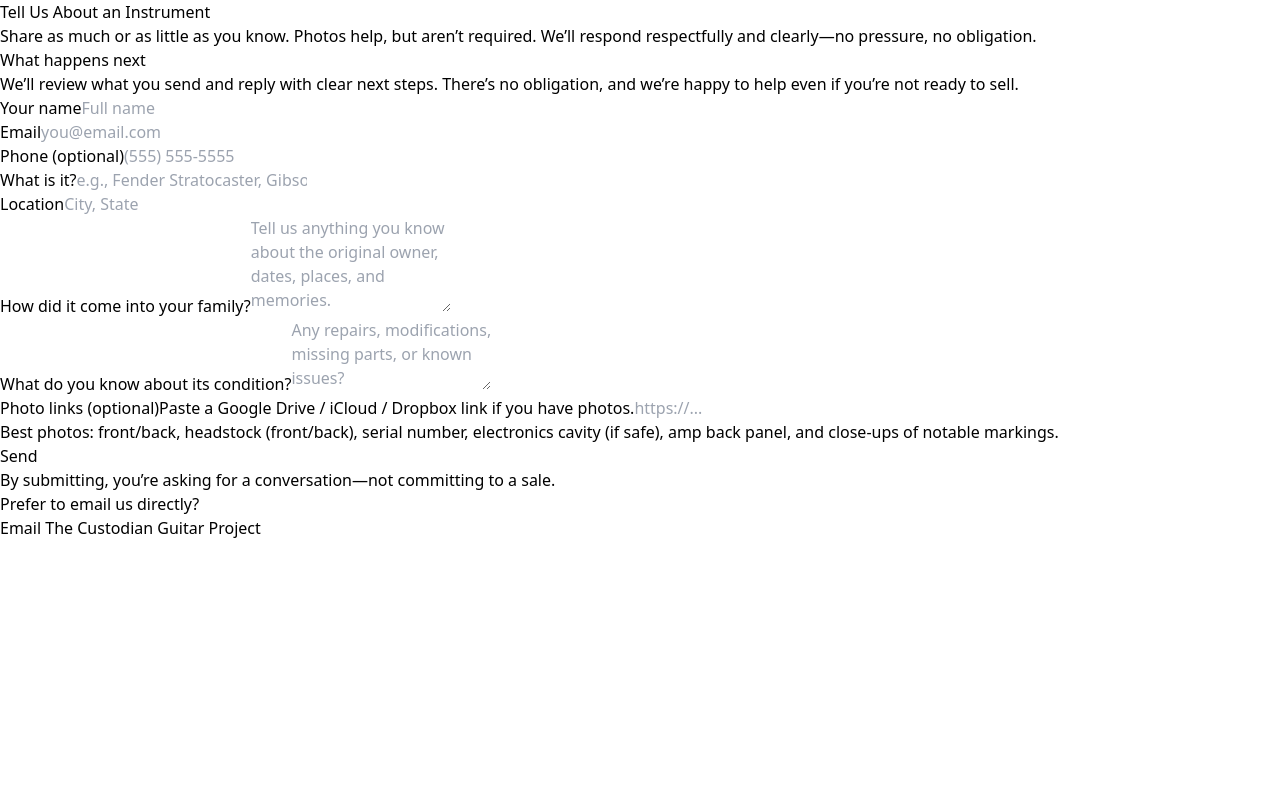
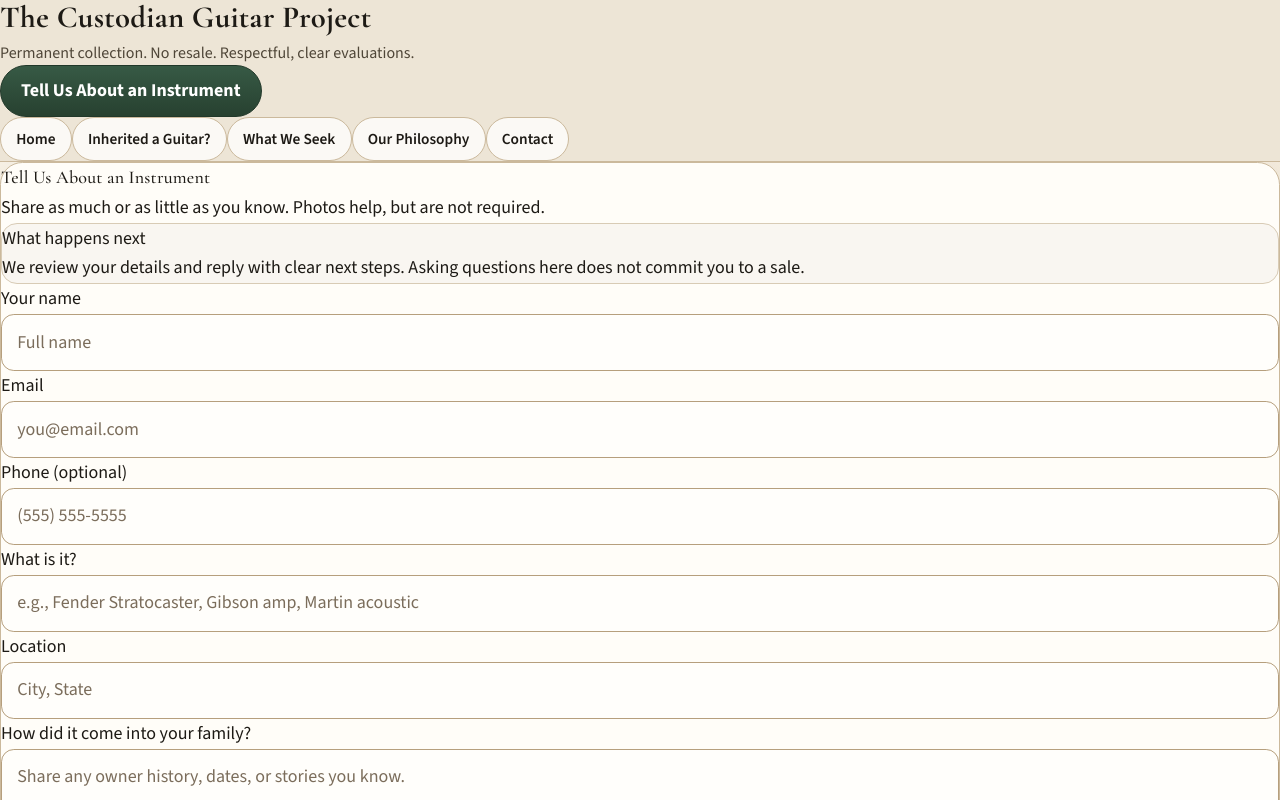
Before and after one commit to ezrasalehi-bot/custodian-guitar-project, a Next.js app in the folder custodian-guitar-project/: page /submit in a window 1280 px wide. Shown: the top 800 px of the page. Built offline with nearby package versions, Linux system fonts and the light colour scheme.

Commit message:
/workspace/custodian-guitar-project

```diff
--- a/custodian-guitar-project/app/globals.css
+++ b/custodian-guitar-project/app/globals.css
@@ -2,5 +2,165 @@
 @tailwind components;
 @tailwind utilities;
 
-:root { color-scheme: light; }
-html, body { height: 100%; }
+:root {
+  color-scheme: light;
+  --paper: #f2ece1;
+  --paper-strong: #ebe2d1;
+  --card: #fffdf8;
+  --line: #cbb99c;
+  --ink: #1d1a15;
+  --ink-soft: #4f4638;
+  --brand: #2f4d3a;
+  --brand-dark: #21382a;
+  --accent: #8e5f2b;
+}
+
+html,
+body {
+  height: 100%;
+}
+
+body {
+  margin: 0;
+  background:
+    radial-gradient(circle at 20% -10%, #fff9ea 0%, transparent 42%),
+    radial-gradient(circle at 85% 0%, #f5e9d6 0%, transparent 36%),
+    var(--paper);
+  color: var(--ink);
+  font-family: var(--font-body), "Segoe UI", Tahoma, sans-serif;
+  font-size: 18px;
+  line-height: 1.65;
+}
+
+h1,
+h2,
+h3,
+.site-title {
+  font-family: var(--font-title), Georgia, serif;
+  letter-spacing: 0.01em;
+}
+
+a,
+button,
+input,
+textarea,
+select {
+  font: inherit;
+}
+
+:focus-visible {
+  outline: 3px solid var(--accent);
+  outline-offset: 2px;
+  border-radius: 8px;
+}
+
+.site-header {
+  position: sticky;
+  top: 0;
+  z-index: 50;
+  border-bottom: 1px solid var(--line);
+  background: color-mix(in srgb, var(--paper-strong) 90%, white 10%);
+  backdrop-filter: blur(6px);
+}
+
+.site-title {
+  display: inline-block;
+  font-size: clamp(1.5rem, 2.4vw, 2rem);
+  font-weight: 700;
+  line-height: 1.2;
+  color: var(--ink);
+  text-decoration: none;
+}
+
+.site-subtitle {
+  margin-top: 0.35rem;
+  color: var(--ink-soft);
+  font-size: 1rem;
+  line-height: 1.4;
+}
+
+.nav-chip {
+  display: inline-flex;
+  align-items: center;
+  justify-content: center;
+  min-height: 44px;
+  border: 1px solid var(--line);
+  border-radius: 999px;
+  padding: 0.45rem 0.95rem;
+  background: color-mix(in srgb, white 78%, var(--paper-strong) 22%);
+  color: var(--ink);
+  text-decoration: none;
+  font-weight: 600;
+  font-size: 0.96rem;
+}
+
+.nav-chip:hover {
+  background: #ffffff;
+}
+
+.btn-primary,
+.btn-secondary {
+  display: inline-flex;
+  align-items: center;
+  justify-content: center;
+  min-height: 48px;
+  border-radius: 999px;
+  padding: 0.65rem 1.25rem;
+  font-weight: 700;
+  text-decoration: none;
+}
+
+.btn-primary {
+  border: 1px solid var(--brand-dark);
+  color: white;
+  background: linear-gradient(180deg, #375a45 0%, #274130 100%);
+}
+
+.btn-primary:hover {
+  background: linear-gradient(180deg, #3c604b 0%, #223726 100%);
+}
+
+.btn-secondary {
+  border: 1px solid var(--line);
+  color: var(--ink);
+  background: #fffdf7;
+}
+
+.btn-secondary:hover {
+  background: #ffffff;
+}
+
+.panel {
+  border: 1px solid var(--line);
+  background: var(--card);
+  border-radius: 1.4rem;
+  box-shadow: 0 12px 28px rgba(55, 44, 27, 0.08);
+}
+
+.soft-panel {
+  border: 1px solid color-mix(in srgb, var(--line) 75%, white 25%);
+  background: color-mix(in srgb, white 70%, var(--paper-strong) 30%);
+  border-radius: 1rem;
+}
+
+input,
+textarea,
+select {
+  width: 100%;
+  border: 1px solid #b69f7d;
+  border-radius: 0.8rem;
+  background: #fffefb;
+  color: var(--ink);
+  padding: 0.8rem 0.95rem;
+}
+
+input::placeholder,
+textarea::placeholder {
+  color: #7b6d5b;
+}
+
+@media (max-width: 768px) {
+  body {
+    font-size: 17px;
+  }
+}
--- a/custodian-guitar-project/app/layout.tsx
+++ b/custodian-guitar-project/app/layout.tsx
@@ -1,6 +1,19 @@
 import type { Metadata } from "next";
+import Link from "next/link";
+import { Cormorant_Garamond, Source_Sans_3 } from "next/font/google";
 import "./globals.css";
-import Link from "next/link";
+
+const titleFont = Cormorant_Garamond({
+  subsets: ["latin"],
+  variable: "--font-title",
+  weight: ["500", "600", "700"],
+});
+
+const bodyFont = Source_Sans_3({
+  subsets: ["latin"],
+  variable: "--font-body",
+  weight: ["400", "500", "600", "700"],
+});
 
 export const metadata: Metadata = {
   title: {
@@ -8,8 +21,8 @@ export const metadata: Metadata = {
     template: "%s | The Custodian Guitar Project",
   },
   description:
-    "We acquire historically significant guitars and amplifiers directly from original owners and families—never for resale, always for lifelong preservation.",
-  metadataBase: new URL("https://example.com"), // TODO: replace after domain is live
+    "We acquire historically significant guitars and amplifiers directly from original owners and families - never for resale, always for lifelong preservation.",
+  metadataBase: new URL("https://example.com"),
   openGraph: {
     title: "The Custodian Guitar Project",
     description: "A permanent home for vintage guitars and amplifiers. No resale. Ever.",
@@ -18,40 +31,38 @@ export const metadata: Metadata = {
   robots: { index: true, follow: true },
 };
 
+const navItems = [
+  { href: "/", label: "Home" },
+  { href: "/inherited", label: "Inherited a Guitar?" },
+  { href: "/what-we-seek", label: "What We Seek" },
+  { href: "/philosophy", label: "Our Philosophy" },
+  { href: "/contact", label: "Contact" },
+];
+
 function Nav() {
   return (
-    <header className="sticky top-0 z-50 border-b border-neutral-200/70 bg-[#fbfaf7]/85 backdrop-blur">
-      <div className="mx-auto flex max-w-5xl items-center justify-between gap-4 px-5 py-4">
-        <div className="min-w-0">
-          <Link href="/" className="block text-lg font-semibold tracking-tight">
-            The Custodian Guitar Project
+    <header className="site-header">
+      <div className="mx-auto max-w-6xl px-5 py-4">
+        <div className="flex flex-wrap items-center justify-between gap-4">
+          <div className="min-w-0">
+            <Link href="/" className="site-title">
+              The Custodian Guitar Project
+            </Link>
+            <p className="site-subtitle">Permanent collection. No resale. Respectful, clear evaluations.</p>
+          </div>
+
+          <Link href="/submit" className="btn-primary">
+            Tell Us About an Instrument
           </Link>
-          <p className="text-sm text-neutral-600">
-            Permanent collection • No resale • Respectful evaluation
-          </p>
         </div>
 
-        <nav className="hidden items-center gap-5 text-sm md:flex">
-          <Link className="hover:underline" href="/">Home</Link>
-          <Link className="hover:underline" href="/inherited">Inherited a Guitar?</Link>
-          <Link className="hover:underline" href="/philosophy">Our Philosophy</Link>
-          <Link className="hover:underline" href="/what-we-seek">What We’re Looking For</Link>
-          <Link
-            href="/submit"
-            className="rounded-full bg-[#2a4b3f] px-4 py-2 font-semibold text-white hover:brightness-95"
-          >
-            Tell Us About an Instrument
-          </Link>
+        <nav aria-label="Main navigation" className="mt-4 flex flex-wrap gap-2">
+          {navItems.map((item) => (
+            <Link key={item.href} href={item.href} className="nav-chip">
+              {item.label}
+            </Link>
+          ))}
         </nav>
-
-        <div className="md:hidden">
-          <Link
-            href="/submit"
-            className="rounded-full bg-[#2a4b3f] px-4 py-2 text-sm font-semibold text-white hover:brightness-95"
-          >
-            Submit
-          </Link>
-        </div>
       </div>
     </header>
   );
@@ -59,19 +70,21 @@ function Nav() {
 
 function Footer() {
   return (
-    <footer className="border-t border-neutral-200/70 bg-[#fbfaf7]">
-      <div className="mx-auto flex max-w-5xl flex-wrap items-center justify-between gap-3 px-5 py-8 text-sm text-neutral-600">
+    <footer className="border-t border-[color:var(--line)] bg-[color:var(--paper)]">
+      <div className="mx-auto flex max-w-6xl flex-wrap items-center justify-between gap-3 px-5 py-8 text-base text-[color:var(--ink-soft)]">
         <span>© {new Date().getFullYear()} The Custodian Guitar Project</span>
-        <span className="flex gap-3">
-          <Link className="hover:underline" href="/privacy">Privacy</Link>
-          <Link className="hover:underline" href="/contact">Contact</Link>
-        </span>
+        <div className="flex flex-wrap items-center gap-4">
+          <Link href="/privacy" className="text-[color:var(--ink)] hover:underline">
+            Privacy
+          </Link>
+          <Link href="/contact" className="text-[color:var(--ink)] hover:underline">
+            Contact
+          </Link>
+        </div>
       </div>
     </footer>
   );
 }
-
-import "./globals.css";
 
 export default function RootLayout({
   children,
@@ -79,9 +92,8 @@ export default function RootLayout({
   children: React.ReactNode;
 }) {
   return (
-    <html lang="en">
+    <html lang="en" className={`${titleFont.variable} ${bodyFont.variable}`}>
       <head>
-        {/* Google Ads Tag */}
         <script
           async
           src="https://www.googletagmanager.com/gtag/js?id=AW-17939002163"
@@ -98,8 +110,11 @@ export default function RootLayout({
           }}
         />
       </head>
-
-      <body>{children}</body>
+      <body>
+        <Nav />
+        {children}
+        <Footer />
+      </body>
     </html>
   );
 }
--- a/custodian-guitar-project/app/submit/page.tsx
+++ b/custodian-guitar-project/app/submit/page.tsx
@@ -3,156 +3,116 @@ import type { Metadata } from "next";
 export const metadata: Metadata = {
   title: "Tell Us About an Instrument",
   description:
-    "Share what you know about the instrument. No pressure, no obligation. We’ll respond respectfully and clearly.",
+    "Share what you know about the instrument. No pressure, no obligation. We'll respond respectfully and clearly.",
 };
 
 export default function Submit() {
   return (
-    <main className="mx-auto max-w-3xl px-5 py-14">
-      <section className="rounded-3xl border border-neutral-200/70 bg-white p-8 shadow-sm">
-        <h1 className="text-3xl font-semibold tracking-tight">
-          Tell Us About an Instrument
-        </h1>
-        <p className="mt-3 text-neutral-700">
-          Share as much or as little as you know. Photos help, but aren’t required.
-          We’ll respond respectfully and clearly—no pressure, no obligation.
+    <main className="mx-auto max-w-4xl px-5 py-10 md:py-14">
+      <section className="panel p-7 md:p-10">
+        <h1 className="text-4xl font-semibold leading-tight">Tell Us About an Instrument</h1>
+        <p className="mt-3 text-lg text-[color:var(--ink-soft)]">
+          Share as much or as little as you know. Photos help, but are not required.
         </p>
 
-        {/* Visitor-friendly note (replace the setup box) */}
-        <div className="mt-5 rounded-2xl border border-neutral-200/70 bg-[#fbfaf7] p-5 text-sm text-neutral-700">
-          <p className="font-semibold">What happens next</p>
-          <p className="mt-2">
-            We’ll review what you send and reply with clear next steps. There’s no obligation,
-            and we’re happy to help even if you’re not ready to sell.
+        <div className="soft-panel mt-6 p-5">
+          <p className="text-xl font-semibold">What happens next</p>
+          <p className="mt-2 text-[color:var(--ink-soft)]">
+            We review your details and reply with clear next steps. Asking questions here does not
+            commit you to a sale.
           </p>
         </div>
 
-        <form
-  className="mt-8 grid gap-4"
-  action="https://formspree.io/f/mbdajplw"
-  method="POST"
->
-  <input
-    type="hidden"
-    name="_redirect"
-    value="https://custodianguitarproject.com/thank-you"
-  />
+        <form className="mt-8 grid gap-5" action="https://formspree.io/f/mbdajplw" method="POST">
+          <input type="hidden" name="_redirect" value="https://custodianguitarproject.com/thank-you" />
 
           <div className="grid gap-2">
-            <label className="text-sm font-semibold">Your name</label>
-            <input
-              name="name"
-              required
-              className="rounded-xl border border-neutral-200 px-4 py-3"
-              placeholder="Full name"
-            />
+            <label className="font-semibold" htmlFor="name">
+              Your name
+            </label>
+            <input id="name" name="name" required placeholder="Full name" />
           </div>
 
-          <div className="grid gap-2 md:grid-cols-2">
+          <div className="grid gap-5 md:grid-cols-2">
             <div className="grid gap-2">
-              <label className="text-sm font-semibold">Email</label>
-              <input
-                name="email"
-                type="email"
-                required
-                className="rounded-xl border border-neutral-200 px-4 py-3"
-                placeholder="you@email.com"
-              />
+              <label className="font-semibold" htmlFor="email">
+                Email
+              </label>
+              <input id="email" name="email" type="email" required placeholder="you@email.com" />
             </div>
             <div className="grid gap-2">
-              <label className="text-sm font-semibold">Phone (optional)</label>
-              <input
-                name="phone"
-                className="rounded-xl border border-neutral-200 px-4 py-3"
-                placeholder="(555) 555-5555"
-              />
+              <label className="font-semibold" htmlFor="phone">
+                Phone (optional)
+              </label>
+              <input id="phone" name="phone" placeholder="(555) 555-5555" />
             </div>
           </div>
 
-          <div className="grid gap-2 md:grid-cols-2">
+          <div className="grid gap-5 md:grid-cols-2">
             <div className="grid gap-2">
-              <label className="text-sm font-semibold">What is it?</label>
+              <label className="font-semibold" htmlFor="instrument">
+                What is it?
+              </label>
               <input
+                id="instrument"
                 name="instrument"
-                className="rounded-xl border border-neutral-200 px-4 py-3"
                 placeholder="e.g., Fender Stratocaster, Gibson amp, Martin acoustic"
               />
             </div>
             <div className="grid gap-2">
-              <label className="text-sm font-semibold">Location</label>
-              <input
-                name="location"
-                className="rounded-xl border border-neutral-200 px-4 py-3"
-                placeholder="City, State"
-              />
+              <label className="font-semibold" htmlFor="location">
+                Location
+              </label>
+              <input id="location" name="location" placeholder="City, State" />
             </div>
           </div>
 
           <div className="grid gap-2">
-            <label className="text-sm font-semibold">
+            <label className="font-semibold" htmlFor="provenance">
               How did it come into your family?
             </label>
             <textarea
+              id="provenance"
               name="provenance"
               rows={4}
-              className="rounded-xl border border-neutral-200 px-4 py-3"
-              placeholder="Tell us anything you know about the original owner, dates, places, and memories."
+              placeholder="Share any owner history, dates, or stories you know."
             />
           </div>
 
           <div className="grid gap-2">
-            <label className="text-sm font-semibold">
+            <label className="font-semibold" htmlFor="condition">
               What do you know about its condition?
             </label>
             <textarea
+              id="condition"
               name="condition"
-              rows={3}
-              className="rounded-xl border border-neutral-200 px-4 py-3"
-              placeholder="Any repairs, modifications, missing parts, or known issues?"
+              rows={4}
+              placeholder="Any repairs, modifications, or missing parts?"
             />
           </div>
 
           <div className="grid gap-2">
-            <label className="text-sm font-semibold">
+            <label className="font-semibold" htmlFor="photo_links">
               Photo links (optional)
-              <span className="ml-2 text-xs font-normal text-neutral-600">
-                Paste a Google Drive / iCloud / Dropbox link if you have photos.
-              </span>
             </label>
-            <input
-              name="photo_links"
-              className="rounded-xl border border-neutral-200 px-4 py-3"
-              placeholder="https://..."
-            />
-            <p className="text-xs text-neutral-600">
-              Best photos: front/back, headstock (front/back), serial number,
-              electronics cavity (if safe), amp back panel, and close-ups of notable markings.
+            <input id="photo_links" name="photo_links" placeholder="https://..." />
+            <p className="text-sm text-[color:var(--ink-soft)]">
+              You can paste a Google Drive, iCloud, or Dropbox link.
             </p>
           </div>
 
-          <button
-            type="submit"
-            className="mt-2 rounded-full bg-[#2a4b3f] px-6 py-3 font-semibold text-white hover:brightness-95"
-          >
-            Send
-          </button>
+          <div className="flex flex-wrap gap-3 pt-1">
+            <button type="submit" className="btn-primary cursor-pointer">
+              Send Message
+            </button>
+            <a href="mailto:custodianguitarproject@gmail.com" className="btn-secondary">
+              Email Us Directly
+            </a>
+          </div>
 
-          <p className="text-xs text-neutral-600">
-            By submitting, you’re asking for a conversation—not committing to a sale.
+          <p className="text-sm text-[color:var(--ink-soft)]">
+            By submitting, you are starting a conversation, not committing to a sale.
           </p>
-          <div className="mt-8 border-t border-neutral-200 pt-6 text-center">
-  <p className="mb-3 text-sm text-neutral-700">
-    Prefer to email us directly?
-  </p>
-
-  <a
-    href="mailto:custodianguitarproject@gmail.com"
-    className="inline-flex items-center justify-center rounded-full bg-[#2a4b3f] px-6 py-3 text-sm font-semibold text-white hover:brightness-95"
-  >
-    Email The Custodian Guitar Project
-  </a>
-</div>
-
         </form>
       </section>
     </main>
```
Also changed, not shown: custodian-guitar-project/app/contact/page.tsx (+7 -9 lines), custodian-guitar-project/app/inherited/page.tsx (+20 -32 lines), custodian-guitar-project/app/page.tsx (+90 -30 lines), custodian-guitar-project/app/philosophy/page.tsx (+12 -12 lines), custodian-guitar-project/app/privacy/page.tsx (+7 -6 lines), custodian-guitar-project/app/what-we-seek/page.tsx (+23 -20 lines).
